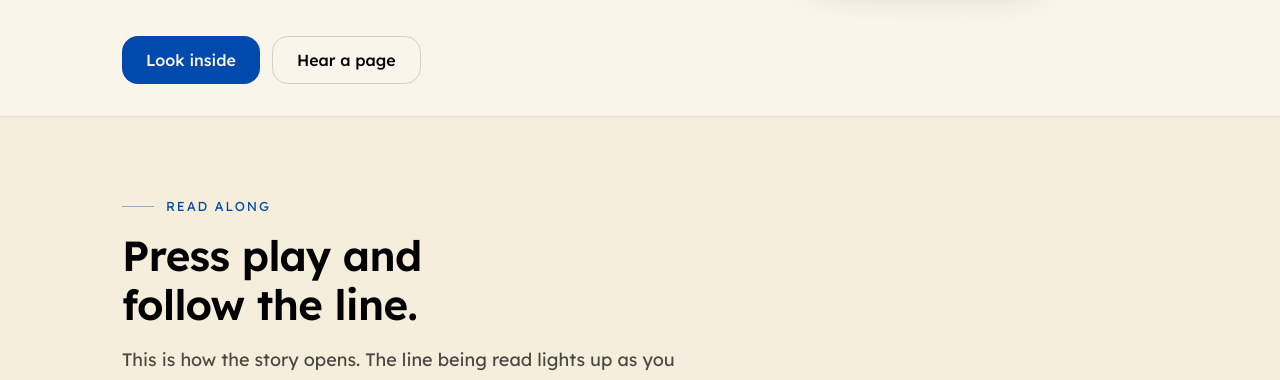
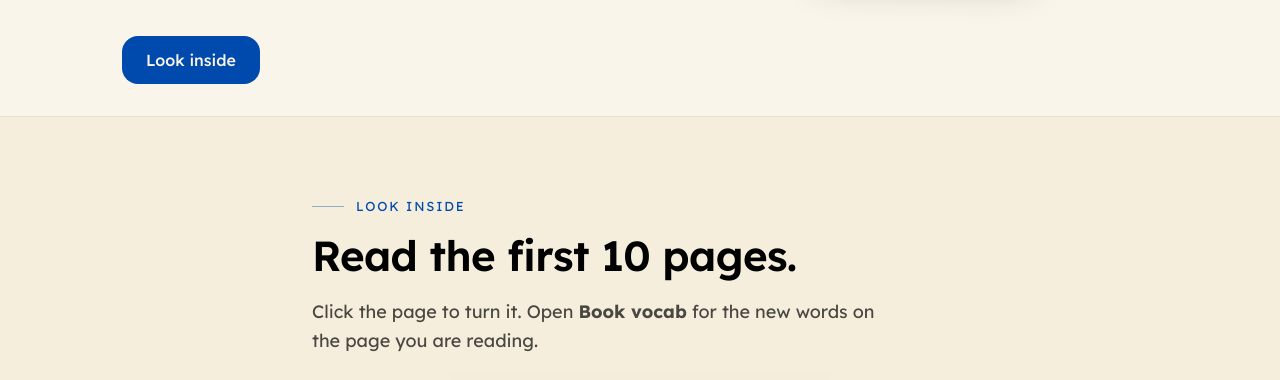
Before and after one commit to Senaptix/arabicthroughstories, a Next.js app: page / in a window 1280 px wide. Shown: the part 690-1070 px from the top of the page. Built offline with nearby package versions, Linux system fonts and the light colour scheme; no server answers; a web font is replaced by a local one.

Commit message:
Move book preview into landing page

```diff
--- a/app/books/[book]/page.tsx
+++ b/app/books/[book]/page.tsx
@@ -1,6 +1,5 @@
 import { notFound } from "next/navigation";
 import type { Metadata } from "next";
-import BookReader, { type ReaderPage } from "@/components/BookReader";
 import HomeBar from "@/components/HomeBar";
 import PageIndex from "@/components/PageIndex";
 import RootFamily from "@/components/RootFamily";
@@ -8,7 +7,6 @@ import {
   getAllBooks,
   getBook,
   getPageNumbers,
-  getReadAlong,
   getRecordedPages,
   parseRootFamilies,
   parseVocabulary,
@@ -68,28 +66,11 @@ export default async function BookOverview({
   );
   const recorded = getRecordedPages(slug);
 
-  // Preview pages carry their own glossary in the artwork; the parsed words
-  // are what makes the panel linkable, so both come from the same source.
-  const readerPages: ReaderPage[] = Array.from(
-    { length: book.preview_pages },
-    (_, idx) => {
-      const n = idx + 1;
-      return {
-        n,
-        src: `/book/${book.slug}/${String(n).padStart(2, "0")}.webp`,
-        words: vocab
-          .filter((w) => w.page === n)
-          .map((w) => ({ ar: w.ar, en: w.en })),
-        readAlong: getReadAlong(slug, n),
-      };
-    },
-  );
-
   return (
     <>
-      {/* Sticky, because this page is long — reader, then every word family,
-          then every page. A link only at the top strands anyone reading the
-          book with no way home short of scrolling back up. */}
+      {/* Sticky, because this page is long — every word family, then every
+          page. A link only at the top strands anyone reading the book with no
+          way home short of scrolling back up. */}
       <HomeBar bookSlug={book.slug} />
 
       <main className="mx-auto w-full max-w-[640px] px-6 py-10 sm:px-8">
@@ -113,21 +94,6 @@ export default async function BookOverview({
             words taught · fully vowelled
           </p>
         </header>
-
-        {readerPages.length > 0 && (
-          <section className="mb-14">
-            <h2 className="mb-2 text-[18px] font-medium">Read the opening</h2>
-            <p className="mb-6 text-[15px] text-[var(--ink)]/70">
-              Click the page to turn it. Open <b>Book vocab</b> for the new
-              words on the page you are reading.
-            </p>
-            <BookReader
-              pages={readerPages}
-              totalPages={book.page_count}
-              slug={book.slug}
-            />
-          </section>
-        )}
 
         <section className="mb-12">
           <h2 className="mb-2 text-[18px] font-medium">Related words</h2>
--- a/app/page.tsx
+++ b/app/page.tsx
@@ -1,11 +1,13 @@
 import Image from "next/image";
 import Link from "next/link";
 import BrandLockup from "@/components/BrandLockup";
+import BookReader, { type ReaderPage } from "@/components/BookReader";
 import Eyebrow from "@/components/Eyebrow";
 import Practice from "@/components/Practice";
 import ReadAlong from "@/components/ReadAlong";
 import {
   getBook,
+  getReadAlong,
   parseExercises,
   parseRootFamilies,
   parseVocabulary,
@@ -105,6 +107,25 @@ export default function Home() {
 
   const sampleWords = vocab.filter((v) => v.page === SAMPLE_PAGE);
   const storyPages = book.page_count - book.non_story_pages.length;
+
+  // This is the same checked preview array that previously lived on the
+  // companion home. Keeping the image, vocabulary and read-along sources
+  // together ensures the page being shown and its support material cannot
+  // drift apart.
+  const readerPages: ReaderPage[] = Array.from(
+    { length: book.preview_pages },
+    (_, idx) => {
+      const n = idx + 1;
+      return {
+        n,
+        src: `/book/${book.slug}/${String(n).padStart(2, "0")}.webp`,
+        words: vocab
+          .filter((w) => w.page === n)
+          .map((w) => ({ ar: w.ar, en: w.en })),
+        readAlong: getReadAlong(book.slug, n),
+      };
+    },
+  );
 
   const exercisesByPage = parseExercises(SLUG);
   const practiceDemo = exercisesByPage.get(PRACTICE_DEMO_PAGE);
@@ -234,7 +255,6 @@ export default function Home() {
                 </a>
               </>
             ) : (
-              <>
               <a
                 href="#inside"
                 className="bg-brand-blue text-paper inline-flex min-h-[48px] items-center rounded-2xl px-6 font-medium transition-transform duration-150 ease-out hover:-translate-y-0.5"
@@ -242,14 +262,6 @@ export default function Home() {
               >
                 Look inside
               </a>
-                <Link
-                  href={`/books/${book.slug}`}
-                  className="border-ink/15 text-ink hover:border-ink/35 inline-flex min-h-[48px] items-center rounded-2xl border px-6 font-medium transition-colors duration-150 ease-out"
-                  style={{ fontSize: "16px" }}
-                >
-                  Hear a page
-                </Link>
-              </>
             )}
           </div>
         </div>
@@ -278,6 +290,60 @@ export default function Home() {
           </div>
         </div>
       </section>
+
+      {/* ---------------------------------------------------------------- *
+       * The actual look-inside sample — the complete sales proof
+       * ---------------------------------------------------------------- */}
+      {readerPages.length > 0 && (
+        <section
+          id="inside"
+          className="bg-sand/25 border-ink/5 scroll-mt-8 border-y"
+        >
+          <div className="mx-auto w-full max-w-[720px] px-6 py-16 sm:px-8 lg:py-20">
+            <div className="reveal mb-10">
+              <Eyebrow>Look inside</Eyebrow>
+              <h2
+                className="text-ink mt-4 max-w-[18ch] font-semibold text-balance"
+                style={{
+                  fontSize: "clamp(28px, 5vw, 42px)",
+                  lineHeight: 1.15,
+                  letterSpacing: "-0.015em",
+                }}
+              >
+                Read the first {book.preview_pages} pages.
+              </h2>
+              <p
+                className="text-ink/70 mt-4 max-w-[52ch]"
+                style={{
+                  fontSize: "clamp(16px, 2.5vw, 18px)",
+                  lineHeight: 1.65,
+                }}
+              >
+                Click the page to turn it. Open <b>Book vocab</b> for the new
+                words on the page you are reading.
+              </p>
+            </div>
+
+            <BookReader
+              pages={readerPages}
+              totalPages={book.page_count}
+              slug={book.slug}
+            />
+
+            {book.buy_url && (
+              <div className="mt-10 flex justify-center">
+                <a
+                  href={book.buy_url}
+                  className="bg-brand-blue text-paper inline-flex min-h-[48px] items-center rounded-2xl px-7 font-medium transition-transform duration-150 ease-out hover:-translate-y-0.5"
+                  style={{ fontSize: "16px" }}
+                >
+                  Get the book
+                </a>
+              </div>
+            )}
+          </div>
+        </section>
+      )}
 
       {/* ---------------------------------------------------------------- *
        * Read-along — the narration, the animation, and the line being read
@@ -404,7 +470,7 @@ export default function Home() {
        * Anatomy of a page — the real thing, parsed from the manuscript
        * ---------------------------------------------------------------- */}
       <section
-        id="inside"
+        id="every-page-holds"
         className="mx-auto w-full max-w-[1100px] scroll-mt-8 px-6 py-8 sm:px-8"
       >
         <div className="reveal">
@@ -912,35 +978,16 @@ export default function Home() {
               That is the whole idea of this book.
             </p>
 
-            {/* Closing CTA. Same rule as the hero: no buy button until there
-                is a listing behind it. */}
+            {/* The sample stays on the sales page, so the final action sends
+                a visitor back to the proof rather than into the owner area. */}
             <div className="mt-10 flex flex-wrap items-center justify-center gap-3">
-              {book.buy_url ? (
-                <>
               <a
-                    href={book.buy_url}
+                href="#inside"
                 className="bg-paper text-night inline-flex min-h-[48px] items-center rounded-2xl px-7 font-medium transition-transform duration-150 ease-out hover:-translate-y-0.5"
                 style={{ fontSize: "16px" }}
               >
-                    Get the book
+                Look inside
               </a>
-                  <Link
-                    href={`/books/${book.slug}`}
-                    className="border-paper/25 text-paper hover:border-paper/50 inline-flex min-h-[48px] items-center rounded-2xl border px-7 font-medium transition-colors duration-150 ease-out"
-                    style={{ fontSize: "16px" }}
-                  >
-                    Hear a page first
-                  </Link>
-                </>
-              ) : (
-                <Link
-                  href={`/books/${book.slug}`}
-                  className="bg-paper text-night inline-flex min-h-[48px] items-center rounded-2xl px-7 font-medium transition-transform duration-150 ease-out hover:-translate-y-0.5"
-                  style={{ fontSize: "16px" }}
-                >
-                  Open the book
-                </Link>
-              )}
             </div>
           </div>
         </div>
```
Lines whose indentation alone changed are shown as unchanged.
